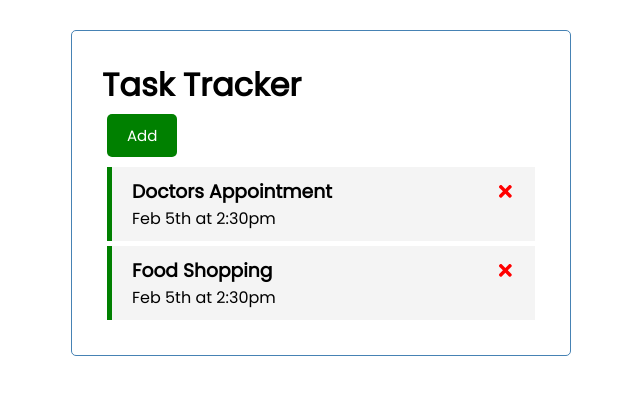
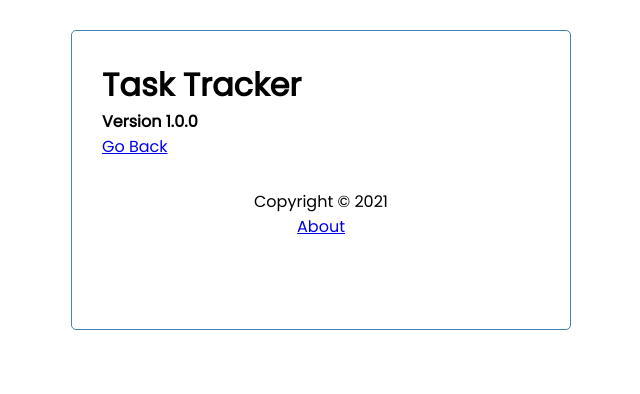
Before and after one commit to TutuyCosmos224/react-task-tracker, a React (Create React App) app: page /about in a window 1280 px wide. Shown: the top 394 px of the page, without its empty margins (319-959 px from the left). Built offline with nearby package versions, Linux system fonts and the light colour scheme; data requests are answered from the project's data file.

Commit message:
footer and about

```diff
--- a/src/App.js
+++ b/src/App.js
@@ -1,7 +1,11 @@
 import { useState, useEffect } from "react"
+import { BrowserRouter as Router, Route } from 'react-router-dom'
 import Header from './components/header'
+import Footer from './components/Footer'
 import Tasks from './components/Tasks'
 import AddTask from './components/AddTask'
+import About from './components/About'
+
 
 function App() {
   const [showAddTask, setShowAddTask] = useState(false)
@@ -85,8 +89,11 @@
   }
 
   return (
+    <Router>
       <div className="container">
         <Header onAdd={() => setShowAddTask ( !showAddTask )}  showAdd={showAddTask}/>
+        <Route path='/' exact render={(props) => (
+          <>
             {showAddTask && <AddTask onAdd={addTask} />}
             {tasks.length > 0 ? (
               <Tasks tasks={tasks} onDelete=
@@ -94,7 +101,13 @@
             ) : (
               'No Tasks to Show'
             )}
+          </>
+        )}/>
+        <Route path='/about' component={About}/>
+        <Footer />
       </div>
+    </Router>
+
   );
 }
 
--- /dev/null
+++ b/src/components/About.js
@@ -0,0 +1,12 @@
+import { Link } from 'react-router-dom'
+
+const About = () => {
+    return (
+        <div>
+            <h4>Version 1.0.0</h4>
+            <Link to='/'>Go Back</Link>
+        </div>
+    )
+}
+
+export default About
--- /dev/null
+++ b/src/components/Footer.js
@@ -0,0 +1,12 @@
+import { Link } from 'react-router-dom'
+
+const footer = () => {
+    return (
+        <footer>
+            <p>Copyright &copy; 2021</p>
+            <Link to='/about'>About</Link>
+        </footer>
+    )
+}
+
+export default footer
--- a/src/components/header.js
+++ b/src/components/header.js
@@ -1,11 +1,14 @@
+import { useLocation as Location } from 'react-router-dom'
 import PropTypes from 'prop-types'
 import Button from './Button'
 
 const header = ({ title, onAdd, showAdd }) => {
+    const location = Location()
+
     return (
         <header>
             <h1>{title}</h1>
-            <Button color={showAdd ? 'red' : 'green'} text={showAdd ? 'Close' : 'Add'} onClick={onAdd}/>
+            {location.pathname === '/' && (<Button color={showAdd ? 'red' : 'green'} text={showAdd ? 'Close' : 'Add'} onClick={onAdd}/>)}
         </header>
 
     )
```
Lines whose indentation alone changed are shown as unchanged.
